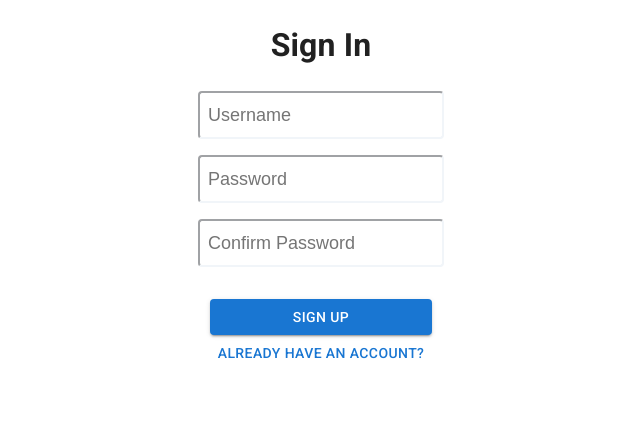
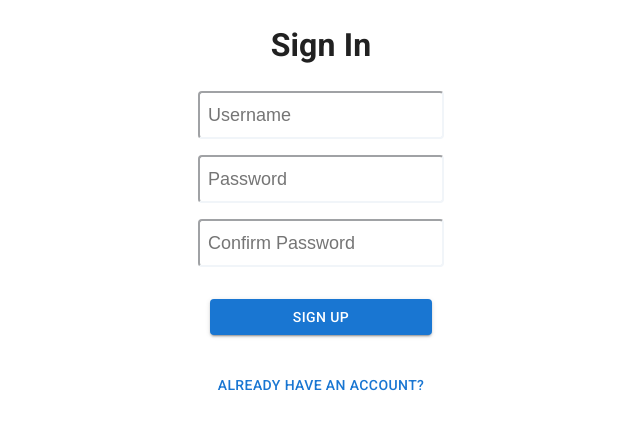
Before and after one commit to KelliLil/capstone-front-end, a React (Vite) app: page /sign-in in a window 1280 px wide. Shown: the top 430 px of the page, without its empty margins (319-959 px from the left). Built offline with nearby package versions, Linux system fonts and the light colour scheme.

Commit message:
fix: use React  🪝Form reset

```diff
--- a/src/routes/sign-in.jsx
+++ b/src/routes/sign-in.jsx
@@ -17,7 +17,7 @@ export default function SignIn() {
       .string()
       .min(8, "Password must be at least 8 characters long"),
     confirmPassword: isRegistering
-      ? yup.string().oneOf([yup.ref("password"), null], "Passwords must match")
+      ? yup.string().oneOf([yup.ref("password")], "Passwords must match")
       : null,
   });
 
@@ -26,6 +26,7 @@ export default function SignIn() {
     handleSubmit,
     formState: { errors },
     control,
+    reset,
   } = useForm({
     mode: "onChange",
     resolver: yupResolver(formSchema),
@@ -68,13 +69,15 @@ export default function SignIn() {
               )}
             </InputText>
           )}
-          <div className="my-4 flex flex-col items-center">
+          <div className="my-4 flex flex-col items-center gap-y-8">
             <Button type="submit" fullWidth variant="contained">
               {isRegistering ? "Sign Up" : "Login"}
             </Button>
             <Button
-              type="reset"
+              // * Avoid the HTML 'reset' for React Hook Form instead use the reset() method ☝️
+              type="button"
               onClick={() => {
+                reset();
                 setIsRegistering((prev) => !prev);
               }}
             >
```
